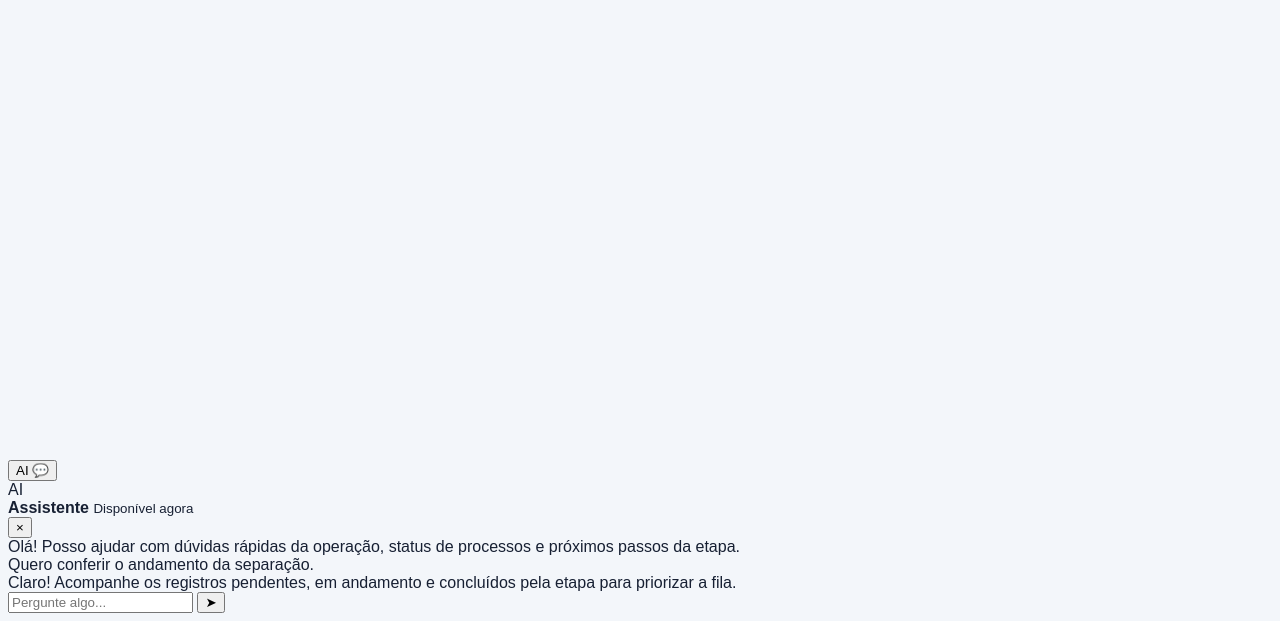
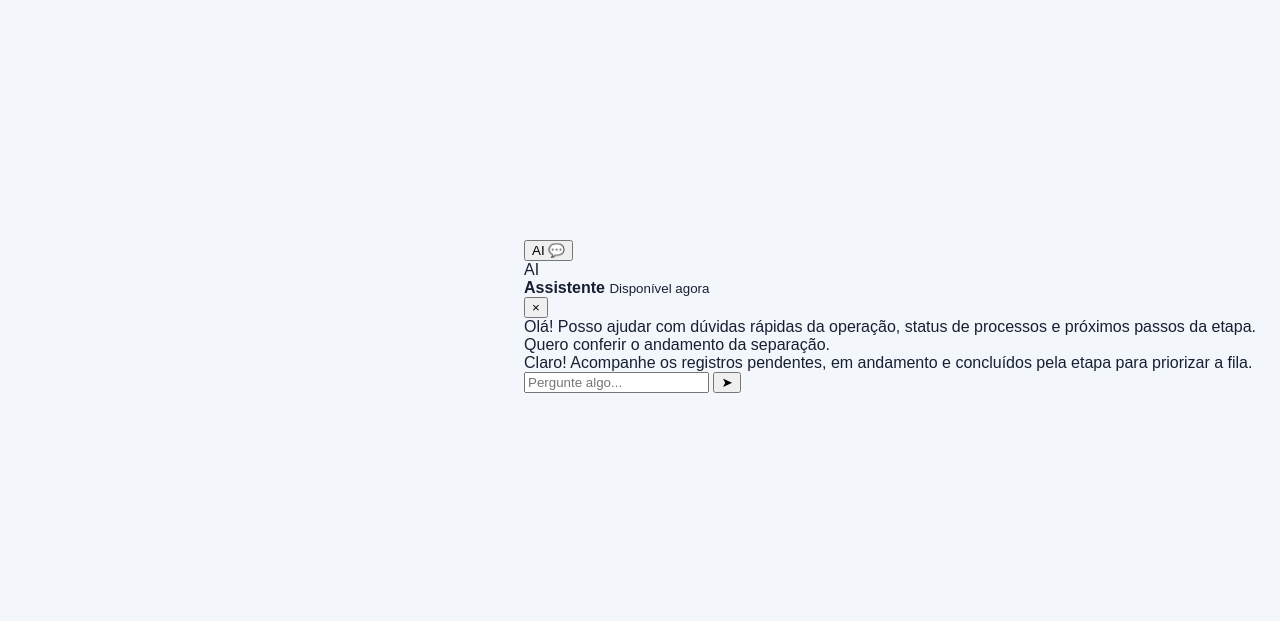
Before and after one commit to GuilhermeYamamoto/app_logistica, a FastAPI app: template templates/index/index.html in a window 1280 px wide. Shown: the part 383-1004 px from the top of the page. After the commit the page ends 776 px from the top, so only its background shows below. Run offline with FastAPI, Linux system fonts and the light colour scheme; the template is opened without the code that fills it: most values are stand-ins (such as "Sample title", 1, 10 or a date in 2020).

Commit message:
FEAT: alterada a posicao do widget de chatbot

```diff
--- a/static/css/base/base.css
+++ b/static/css/base/base.css
@@ -13,6 +13,12 @@ body {
     background: var(--odoo-background);
     color: var(--odoo-text);
     font-family: -apple-system, BlinkMacSystemFont, "Segoe UI", Roboto, Arial, sans-serif;
+}
+
+#assistantChatWidget {
+    position: fixed !important;
+    inset: auto 24px 24px auto !important;
+    z-index: 1200 !important;
 }
 
 .home-page {
```
